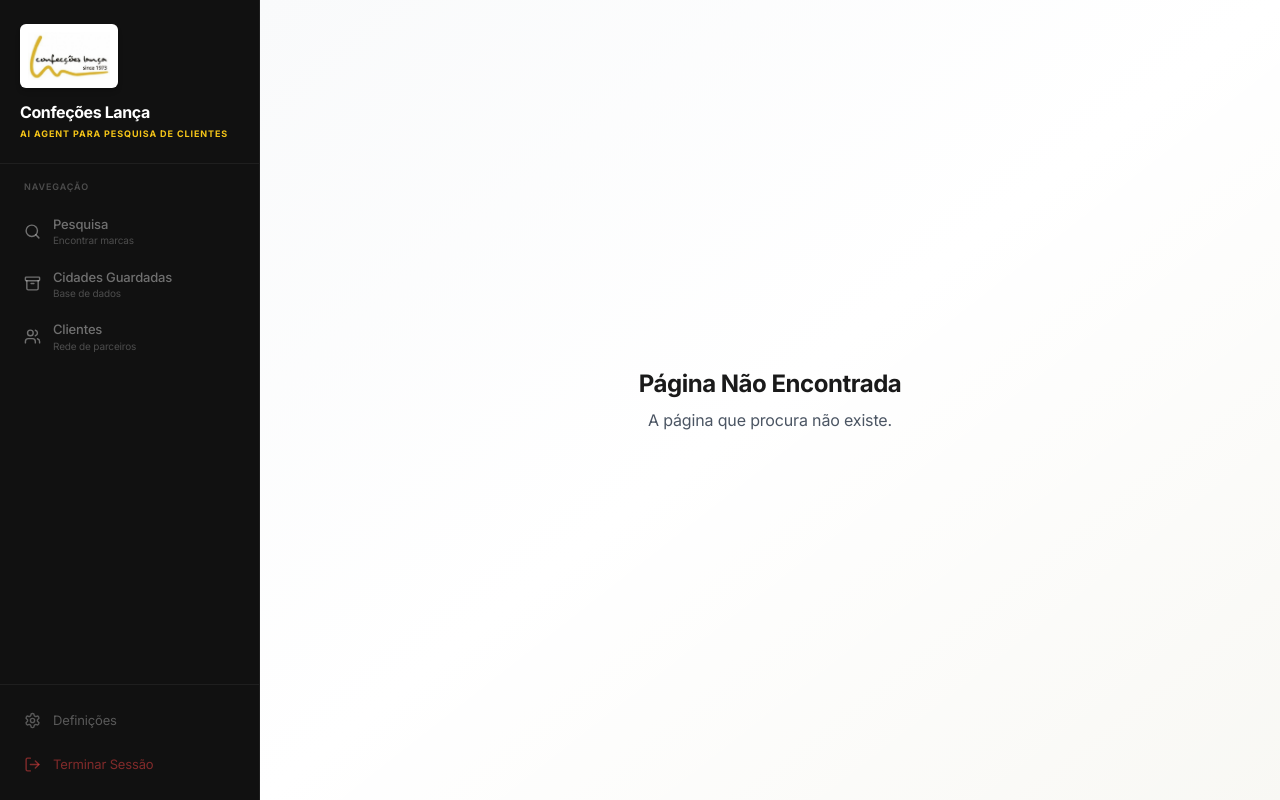
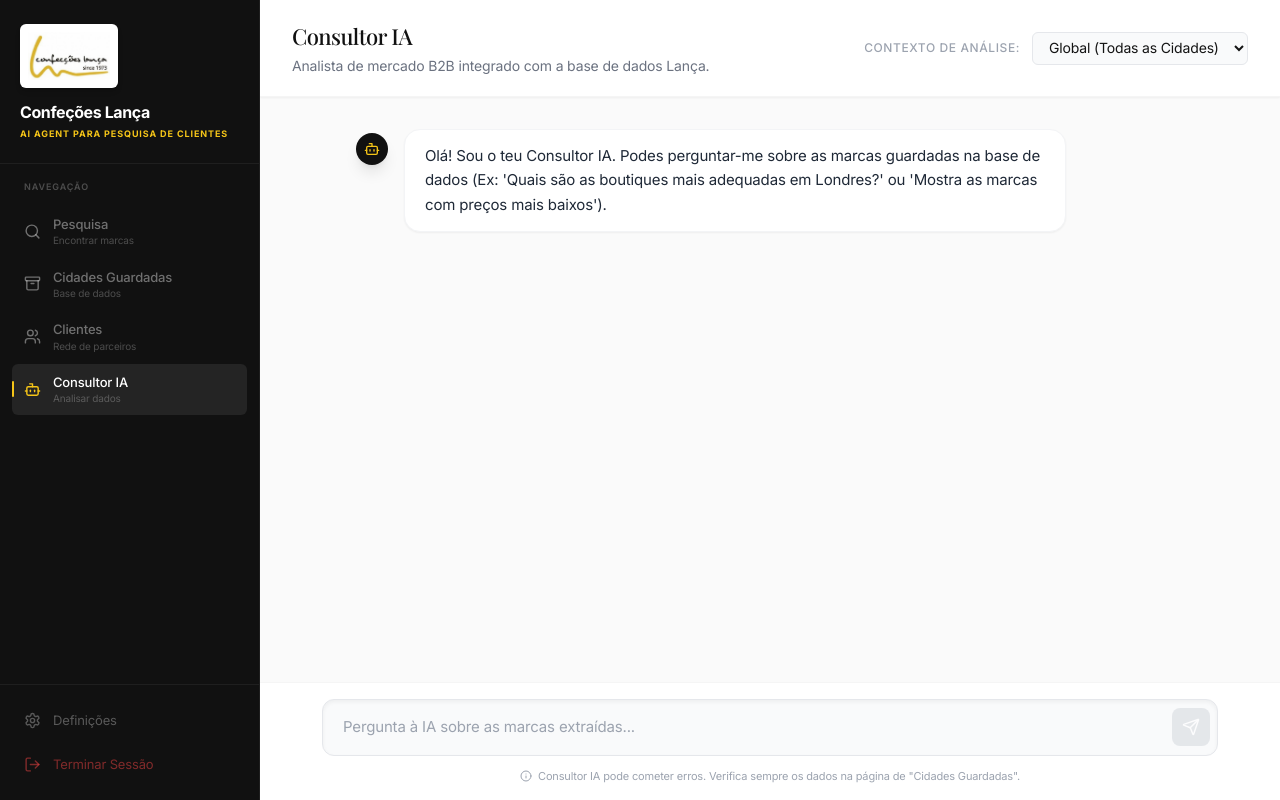
Before and after one commit to drmonteiro/brands-ai, a Next.js app in the folder frontend/: page /chat in a window 1280 px wide. Before the commit this address had no page. Built offline with nearby package versions, Linux system fonts and the light colour scheme.

Commit message:
added chat funtionallity

```diff
--- /dev/null
+++ b/frontend/app/chat/page.tsx
@@ -0,0 +1,184 @@
+"use client";
+
+import { useState, useRef, useEffect } from "react";
+import { Send, Bot, User, Loader2, Info } from "lucide-react";
+import { toast } from "sonner";
+
+interface Message {
+    role: "user" | "assistant";
+    content: string;
+}
+
+export default function ChatDashboard() {
+    const [messages, setMessages] = useState<Message[]>([
+        {
+            role: "assistant",
+            content: "Olá! Sou o teu Consultor IA. Podes perguntar-me sobre as marcas guardadas na base de dados (Ex: 'Quais são as boutiques mais adequadas em Londres?' ou 'Mostra as marcas com preços mais baixos')."
+        }
+    ]);
+    const [input, setInput] = useState("");
+    const [isTyping, setIsTyping] = useState(false);
+    const messagesEndRef = useRef<HTMLDivElement>(null);
+    const [city, setCity] = useState("Todas");
+
+    const scrollToBottom = () => {
+        messagesEndRef.current?.scrollIntoView({ behavior: "smooth" });
+    };
+
+    useEffect(() => {
+        scrollToBottom();
+    }, [messages, isTyping]);
+
+    const handleSend = async () => {
+        if (!input.trim()) return;
+
+        const userMsg = input.trim();
+        setInput("");
+        setMessages(prev => [...prev, { role: "user", content: userMsg }]);
+        setIsTyping(true);
+
+        try {
+            const API_URL = process.env.NEXT_PUBLIC_API_URL || "http://localhost:8000";
+
+            // Format history for API (excluding the first welcome msg if we want)
+            const history = messages.map(m => ({ role: m.role, content: m.content }));
+
+            const response = await fetch(`${API_URL}/api/chat`, {
+                method: "POST",
+                headers: { "Content-Type": "application/json" },
+                body: JSON.stringify({
+                    message: userMsg,
+                    city: city,
+                    history: history
+                })
+            });
+
+            if (!response.ok) {
+                throw new Error("Falha na comunicação com a IA");
+            }
+
+            const data = await response.json();
+            setMessages(prev => [...prev, { role: "assistant", content: data.response }]);
+
+        } catch (error) {
+            console.error("Chat Error:", error);
+            toast.error("Ocorreu um erro a processar a resposta da IA. Tenta novamente.");
+            setMessages(prev => [...prev, { role: "assistant", content: "⚠️ Desculpa, tive um erro de ligação ao cérebro. Podes reformular ou tentar daqui a pouco?" }]);
+        } finally {
+            setIsTyping(false);
+        }
+    };
+
+    const handleKeyDown = (e: React.KeyboardEvent) => {
+        if (e.key === "Enter" && !e.shiftKey) {
+            e.preventDefault();
+            handleSend();
+        }
+    };
+
+    return (
+        <div className="min-h-screen bg-[#FAFAFA] flex flex-col relative w-full h-screen overflow-hidden">
+            {/* Minimal Header */}
+            <div className="bg-white border-b border-black/[0.04] px-8 py-5 flex items-center justify-between z-10 shadow-sm">
+                <div>
+                    <h1 className="text-[22px] font-serif font-medium text-[#111] tracking-tight">
+                        Consultor IA
+                    </h1>
+                    <p className="text-[14px] text-gray-500 mt-0.5">Analista de mercado B2B integrado com a base de dados Lança.</p>
+                </div>
+
+                <div className="flex items-center gap-3">
+                    <span className="text-[12px] text-gray-400 font-medium uppercase tracking-wider">Contexto de Análise:</span>
+                    <select
+                        value={city}
+                        onChange={(e) => setCity(e.target.value)}
+                        className="bg-gray-50 border border-gray-200 text-sm rounded-md px-3 py-1.5 focus:outline-none focus:ring-1 focus:ring-yellow-500 transition-shadow outline-none"
+                    >
+                        <option value="Todas">Global (Todas as Cidades)</option>
+                        <option value="Londres">Londres</option>
+                        <option value="New York">New York</option>
+                        <option value="Washington">Washington</option>
+                        <option value="Paris">Paris</option>
+                    </select>
+                </div>
+            </div>
+
+            {/* Chat Area */}
+            <div className="flex-1 overflow-y-auto px-4 py-8 lg:px-24">
+                <div className="max-w-4xl mx-auto space-y-6">
+                    {messages.map((msg, idx) => (
+                        <div key={idx} className={`flex gap-4 ${msg.role === "assistant" ? "flex-row" : "flex-row-reverse"}`}>
+                            {/* Avatar */}
+                            <div className="flex-shrink-0 mt-1">
+                                {msg.role === "assistant" ? (
+                                    <div className="w-8 h-8 rounded-full bg-[#111] text-[#F5C518] flex items-center justify-center shadow-lg">
+                                        <Bot size={16} />
+                                    </div>
+                                ) : (
+                                    <div className="w-8 h-8 rounded-full bg-gray-200 text-gray-500 flex items-center justify-center">
+                                        <User size={16} />
+                                    </div>
+                                )}
+                            </div>
+
+                            {/* Bubble */}
+                            <div className={`max-w-[80%] rounded-2xl px-5 py-3.5 text-[15px] leading-relaxed shadow-sm
+                                ${msg.role === "assistant"
+                                    ? "bg-white border border-gray-100 text-gray-800"
+                                    : "bg-[#111] text-white"}`
+                            }>
+                                {msg.content.split('\n').map((line, i) => (
+                                    <span key={i}>
+                                        {line}
+                                        <br/>
+                                    </span>
+                                ))}
+                            </div>
+                        </div>
+                    ))}
+
+                    {isTyping && (
+                        <div className="flex gap-4">
+                            <div className="w-8 h-8 rounded-full bg-[#111] text-[#F5C518] flex items-center justify-center shadow-lg">
+                                <Bot size={16} />
+                            </div>
+                            <div className="bg-white border border-gray-100 rounded-2xl px-5 py-4 flex items-center gap-2 shadow-sm">
+                                <Loader2 size={16} className="text-gray-400 animate-spin" />
+                                <span className="text-[13px] text-gray-400">A analisar base de dados...</span>
+                            </div>
+                        </div>
+                    )}
+                    <div ref={messagesEndRef} />
+                </div>
+            </div>
+
+            {/* Input Box */}
+            <div className="p-4 bg-white border-t border-black/[0.04]">
+                <div className="max-w-4xl mx-auto relative flex items-center">
+                    <textarea
+                        value={input}
+                        onChange={e => setInput(e.target.value)}
+                        onKeyDown={handleKeyDown}
+                        placeholder="Pergunta à IA sobre as marcas extraídas..."
+                        className="w-full bg-gray-50 border border-gray-200 rounded-xl pl-5 pr-14 py-4 text-[15px] resize-none outline-none focus:border-gray-300 focus:bg-white transition-all shadow-inner"
+                        rows={1}
+                        style={{ minHeight: "56px", maxHeight: "150px" }}
+                    />
+                    <button
+                        onClick={handleSend}
+                        disabled={!input.trim() || isTyping}
+                        className="absolute right-2 p-2.5 bg-[#111] text-white rounded-lg hover:bg-black disabled:opacity-50 disabled:bg-gray-300 transition-colors"
+                    >
+                        <Send size={18} />
+                    </button>
+                </div>
+                <div className="max-w-4xl mx-auto text-center mt-3">
+                    <p className="text-[11px] text-gray-400 flex items-center justify-center gap-1.5">
+                        <Info size={12} />
+                        Consultor IA pode cometer erros. Verifica sempre os dados na página de "Cidades Guardadas".
+                    </p>
+                </div>
+            </div>
+        </div>
+    );
+}
--- a/frontend/components/Sidebar.tsx
+++ b/frontend/components/Sidebar.tsx
@@ -10,12 +10,14 @@ import {
     Users,
     Settings,
     LogOut,
+    Bot
 } from "lucide-react";
 
 const menuItems = [
     { name: "Pesquisa", description: "Encontrar marcas", icon: Search, href: "/" },
     { name: "Cidades Guardadas", description: "Base de dados", icon: Archive, href: "/saved-cities" },
     { name: "Clientes", description: "Rede de parceiros", icon: Users, href: "/clients" },
+    { name: "Consultor IA", description: "Analisar dados", icon: Bot, href: "/chat" },
 ];
 
 export function Sidebar() {
```
Also changed, not shown: 2 other files (tests, documents, lock files or other folders).
